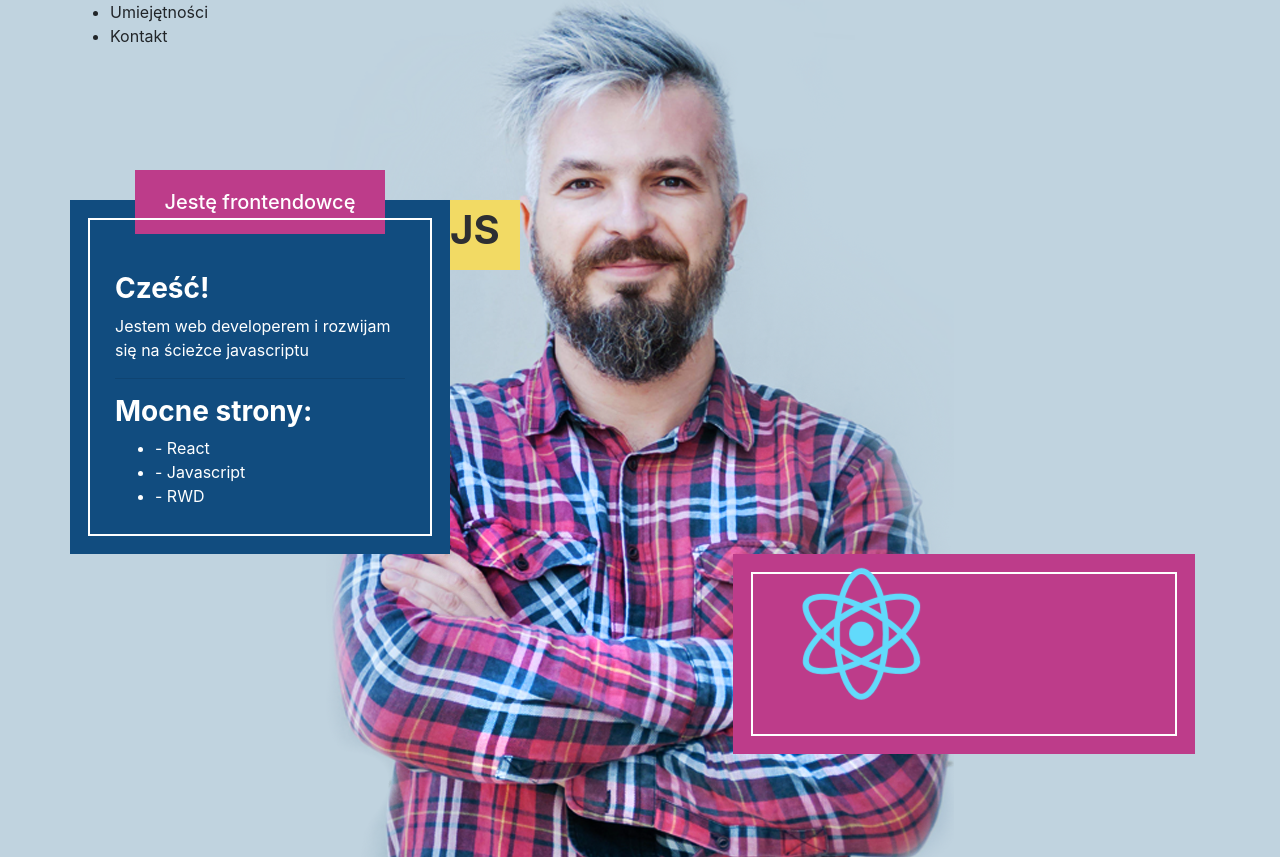
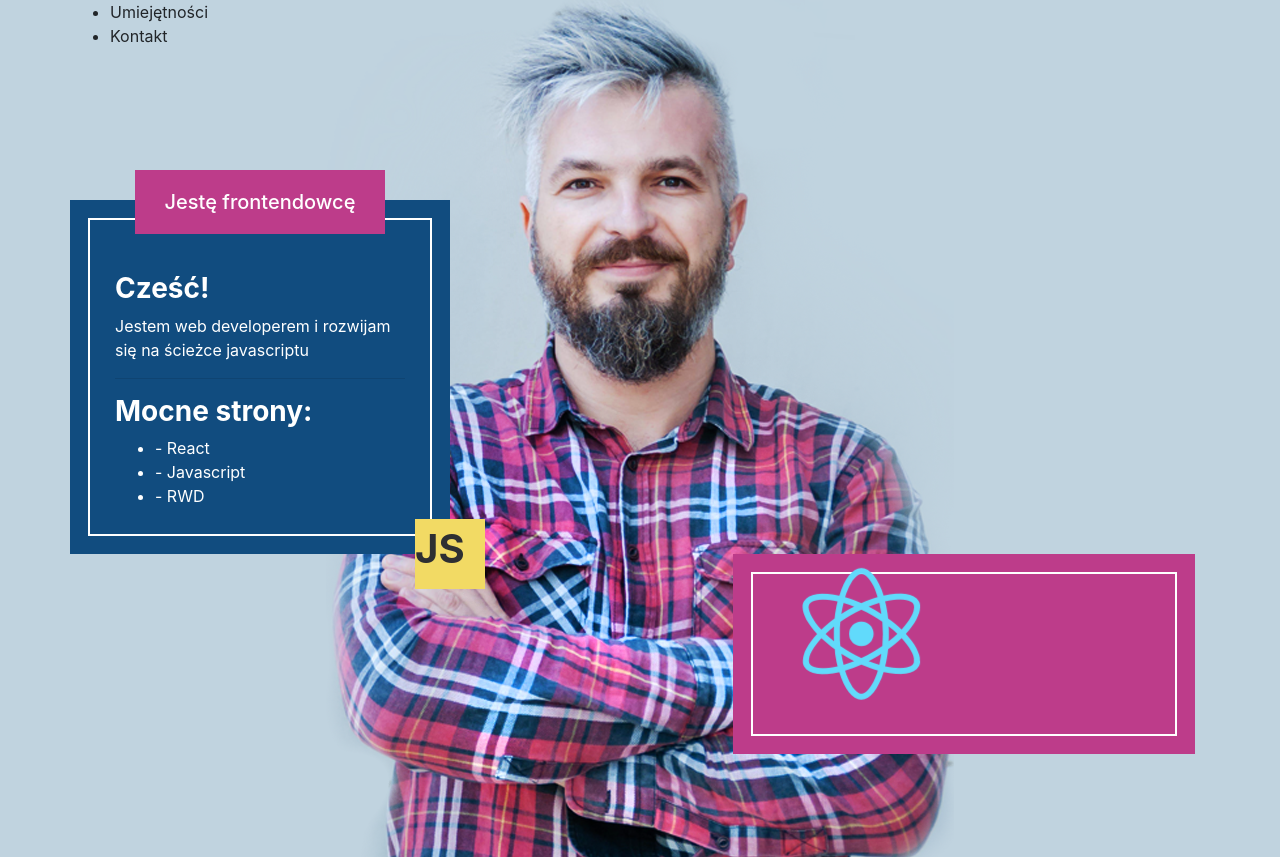
Before and after one commit to sq1fya/my-lp, a React (Create React App) app: page / in a window 1280 px wide. Built offline with nearby package versions, Linux system fonts and the light colour scheme.

Commit message:
save change

```diff
--- a/src/App.js
+++ b/src/App.js
@@ -20,9 +20,9 @@ class App extends Component {
                 </nav>
               </header>
             </div>
-            <div className="row">
+            <div className="row d-flex align-items-end ">
               <div className="left-box col-4">
-                <div className="title-box justify-content-center">
+                <div className="title-box justify-content-center sticky-top">
                   <h5 className="title ">Jestę frontendowcę</h5>
                 </div>
                 <div className="inside-text">
@@ -30,7 +30,7 @@ class App extends Component {
                     <strong>Cześć!</strong>
                   </h3>
                   <p>
-                    Jestem web developerem i rozwijam się na ścieżce javascriptu
+                    Jestem web developerem i&nbsp;rozwijam się na ścieżce javascriptu
                   </p>
                   <hr />
                   <h3>
@@ -43,9 +43,9 @@ class App extends Component {
                   </ul>
                 </div>
               </div>
-              <div className="js">
+              <div className="js sticky-top">
                 <span>
-                  <strong className="js-text">JS</strong>
+                  <strong className="js-text ">JS</strong>
                 </span>
               </div>
             </div>
--- a/src/main.scss
+++ b/src/main.scss
@@ -41,6 +41,7 @@ header {
   font-size: 40px;
   height: 70px;
   width: 70px;
+  margin: -35px;
 }
 
 
```
